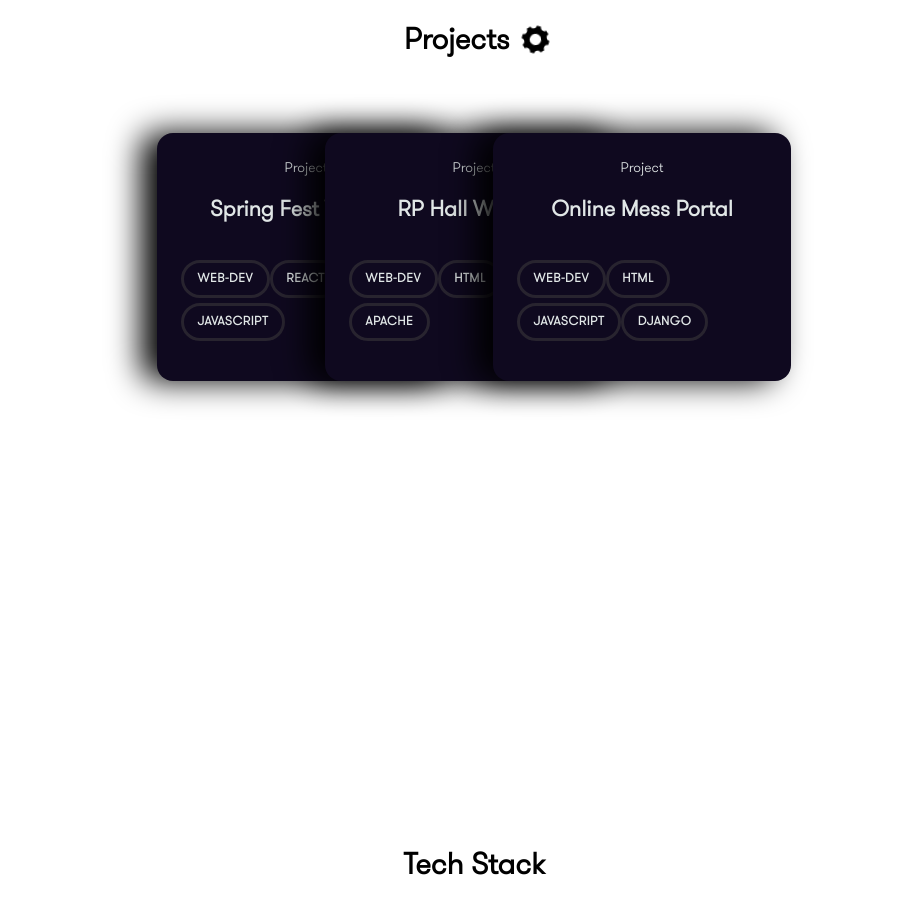
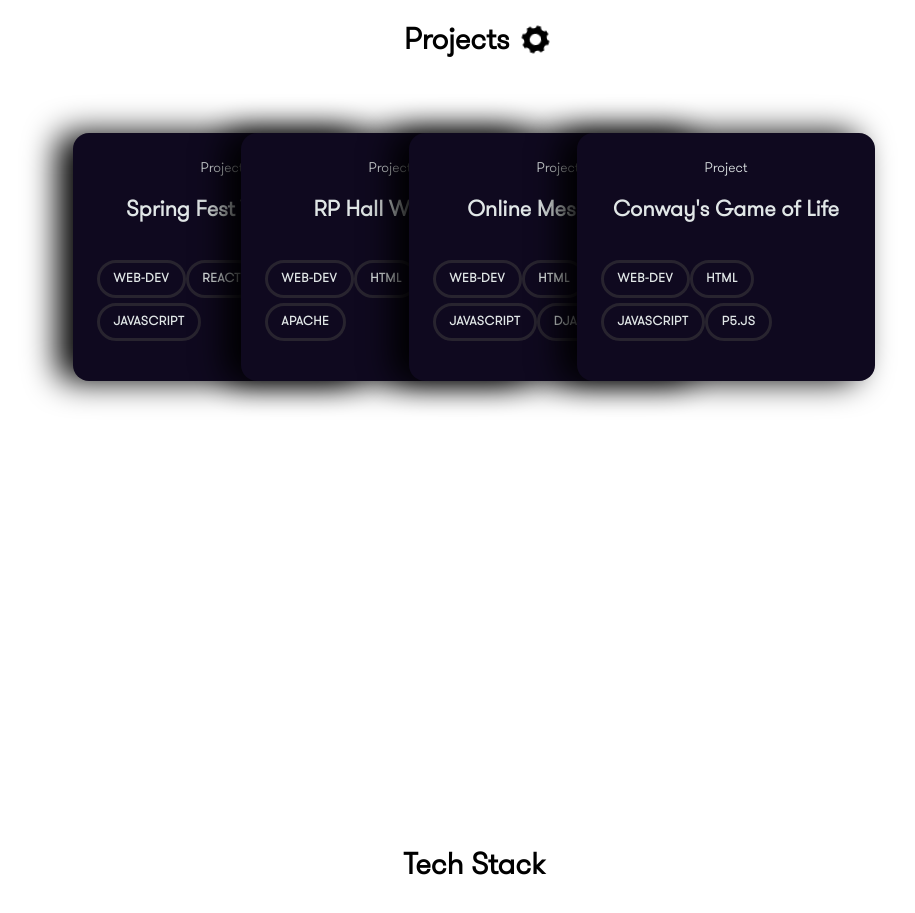
Before and after one commit to Eiden0/Personal-Website, a React (Create React App) app: page / in a window 1280 px wide. Shown: the part 800-1713 px from the top of the page, without its empty margins (166-1081 px from the left). Built offline with nearby package versions, Linux system fonts and the light colour scheme; a web font is replaced by a local one.

Commit message:
Update projects.js

```diff
--- a/src/data/projects.js
+++ b/src/data/projects.js
@@ -9,12 +9,18 @@ export const projectList = [
     type : 'Project',
     name : 'RP Hall Website',
     description : 'A webiste made for the RP Hall Students for easier workflow',
-    tags : ['web-dev', 'HTML', 'Django', 'Apache']
+    tags : ['Web-dev', 'HTML', 'Django', 'Apache']
   },
   {
     type : 'Project',
     name : 'Online Mess Portal',
     description : 'A online mess portal made for students to minimize the food wastage',
-    tags : ['web-dev', 'HTML', 'JavaScript', 'Django']
+    tags : ['Web-dev', 'HTML', 'JavaScript', 'Django']
+  },
+  {
+    type : 'Project',
+    name : 'Conway\'s Game of Life',
+    description : 'An online visualization of Conway\'s Game of Life ',
+    tags : ['Web-dev', 'HTML', 'JavaScript', 'p5.js']
   }
 ]
```
